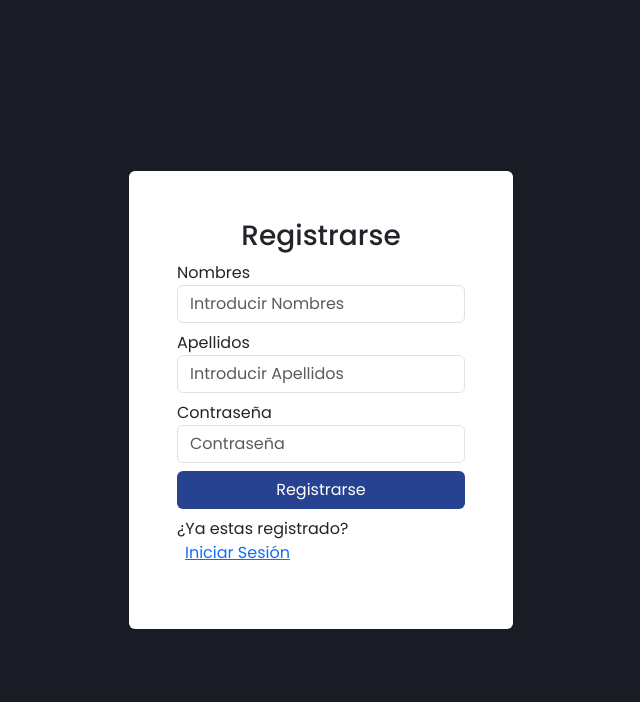
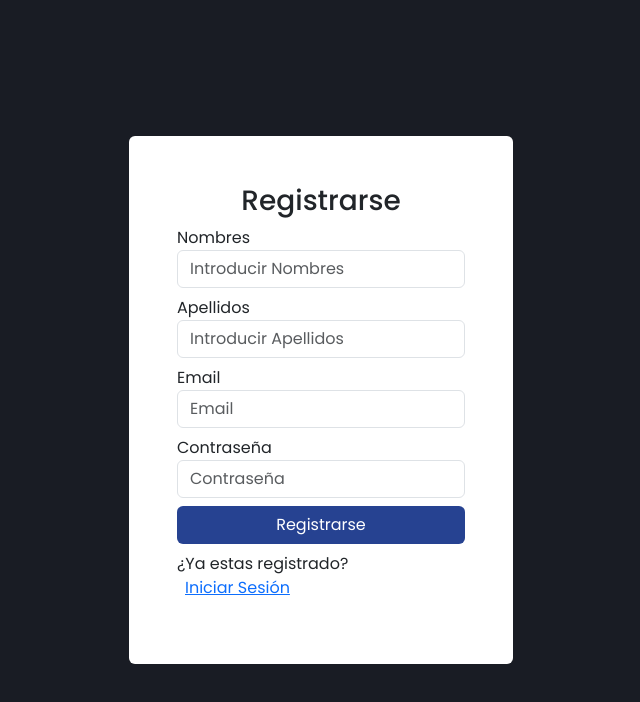
Before and after one commit to Arbenidas/DevHub, a React (Vite) app in the folder PortadaWeb/: page /signup in a window 1280 px wide. Shown: the top 702 px of the page, without its empty margins (319-959 px from the left). Built offline with nearby package versions, Linux system fonts and the light colour scheme.

Commit message:
Actualizacion Signup

```diff
--- a/PortadaWeb/src/Components/Login/Signup.jsx
+++ b/PortadaWeb/src/Components/Login/Signup.jsx
@@ -15,6 +15,10 @@ const Signup = () => {
             <div class="mb-2">
                 <label htmlFor="lname">Apellidos</label>
                 <input type="email" placeholder='Introducir Apellidos' className='form-control'/>
+            </div>
+            <div class="mb-2">
+                <label htmlFor="email">Email</label>
+                <input type="email" placeholder='Email' className='form-control'/>
             </div>
             <div class="mb-2">
                 <label htmlFor="password">Contraseña</label>
```
